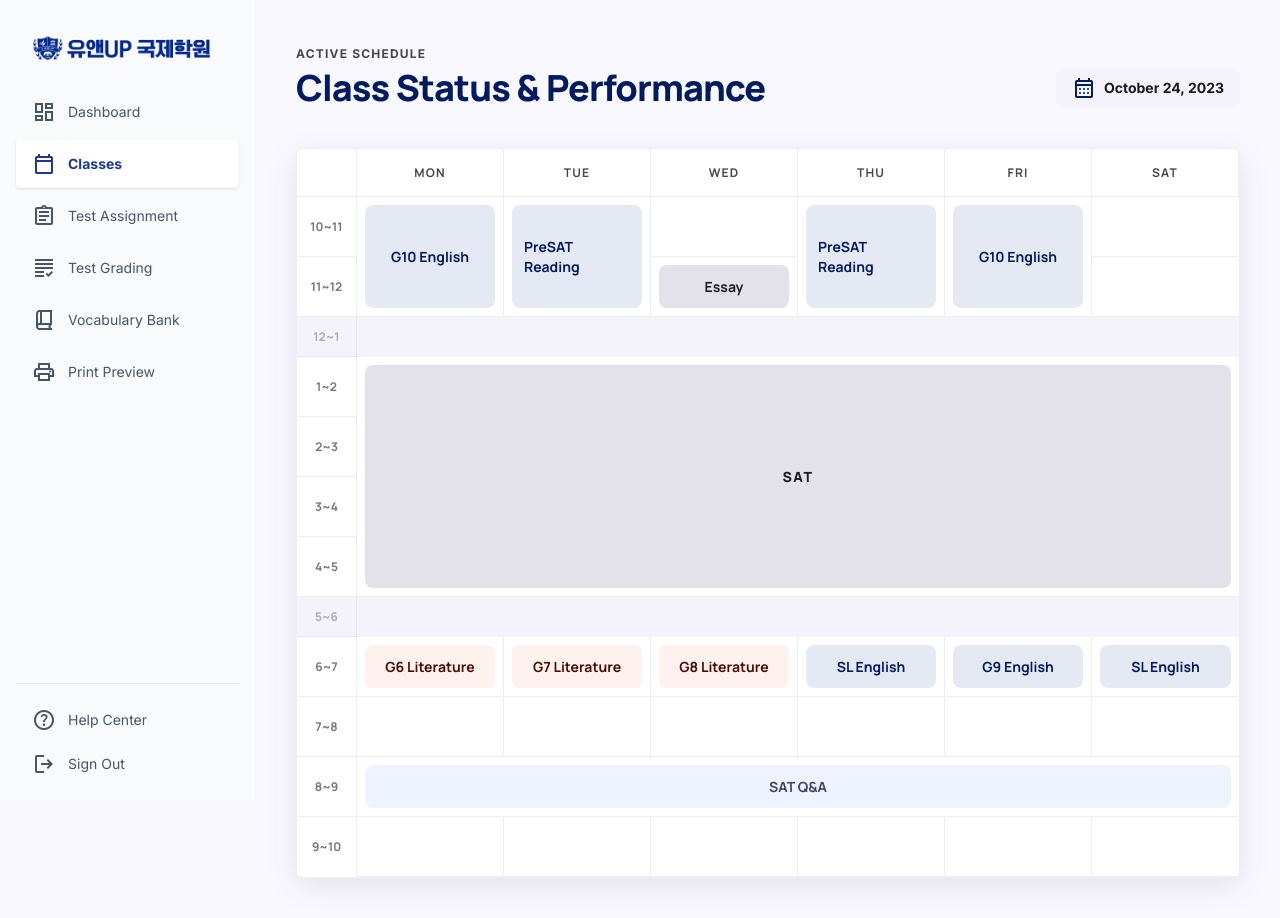
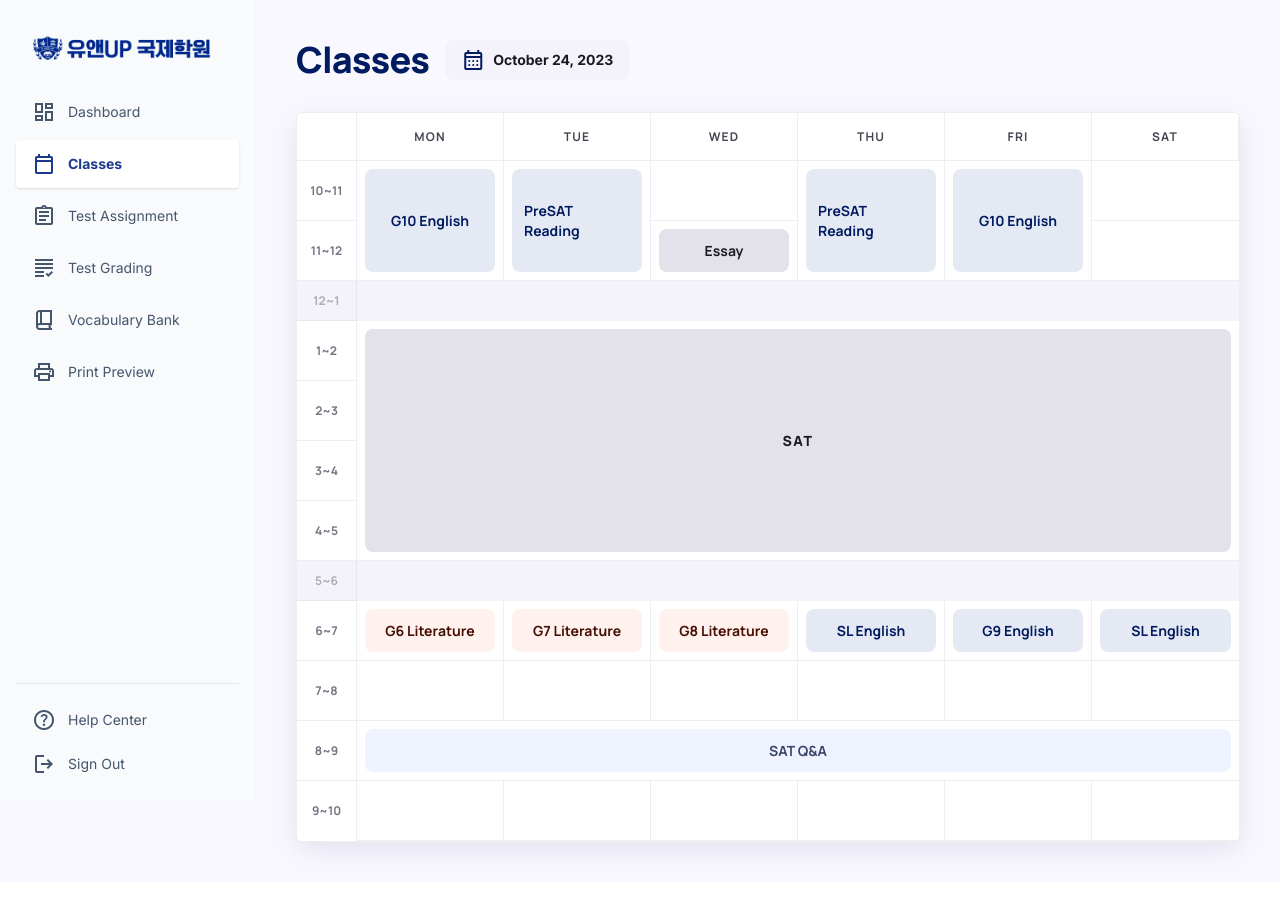
Before and after one commit to uandup/voca-front, a React (Vite) app in the folder uandup_voca/: page /teacher/classes in a window 1280 px wide. After the commit the page ends 882 px from the top, so only its background shows below. Built offline with nearby package versions, Linux system fonts and the light colour scheme.

Commit message:
fefactor: 페이지 타이틀 컴포넌트(shared/ui/PageTitle  분리

```diff
--- a/uandup_voca/src/pages/teacher/classes/ClassesPage.tsx
+++ b/uandup_voca/src/pages/teacher/classes/ClassesPage.tsx
@@ -205,6 +205,8 @@ function buildGrid(): GridCell[][] {
   return grid;
 }
 
+import { PageTitle } from "@/shared/ui/PageTitle";
+
 // ─── 컴포넌트 ─────────────────────────────────────────────────────────────
 export default function ClassesPage() {
   const grid = buildGrid();
@@ -219,22 +221,15 @@ export default function ClassesPage() {
   return (
     <main>
       {/* Header */}
-      <section className="flex justify-between items-end mb-10">
-        <div>
-          <span className="text-on-surface-variant font-label text-xs font-bold uppercase tracking-widest">
-            Active Schedule
-          </span>
-          <h1 className="text-4xl font-headline font-extrabold text-primary tracking-tight mt-1">
-            Class Status &amp; Performance
-          </h1>
-        </div>
-        <div className="bg-surface-container-low px-4 py-2 rounded-xl flex items-center gap-2">
+      <div className="flex items-center gap-4">
+        <PageTitle title="Classes" />
+        <div className="bg-surface-container-low px-4 py-2 rounded-xl flex items-center gap-2 -mt-8">
           <span className="material-symbols-outlined text-primary">
             calendar_month
           </span>
           <span className="font-bold text-sm">October 24, 2023</span>
         </div>
-      </section>
+      </div>
 
       {/* Timetable — 단일 CSS grid */}
       <div
--- a/uandup_voca/src/pages/teacher/dashboard/DashBoard.tsx
+++ b/uandup_voca/src/pages/teacher/dashboard/DashBoard.tsx
@@ -1,3 +1,5 @@
+import { PageTitle } from "@/shared/ui/PageTitle";
+
 const actionCards = [
   {
     icon: "person_add",
@@ -67,10 +69,8 @@ export default function DashBoard() {
     <main>
       {/* Welcome Section */}
       <section className="mb-8">
-        <h2 className="font-headline font-extrabold text-3xl text-primary tracking-tight mb-2">
-          Teacher's Dashboard
-        </h2>
-        <p className="text-on-surface-variant font-medium">
+        <PageTitle title="Teacher's Dashboard" />
+        <p className="-mt-4 text-on-surface-variant font-medium">
           Welcome back, Julian. Here is your curation summary for today.
         </p>
       </section>
@@ -80,7 +80,7 @@ export default function DashBoard() {
         {actionCards.map((card) => (
           <button
             key={card.label}
-            className="group flex flex-col items-start p-8 rounded-xl bg-gradient-to-br from-[#001b5f] to-[#002d8f] text-white shadow-xl hover:scale-[1.02] active:scale-95 transition-all duration-300 text-left"
+            className="group flex flex-col items-start p-8 rounded-xl bg-linear-to-br from-primary to-primary-container text-white shadow-xl hover:scale-[1.02] active:scale-95 transition-all duration-300 text-left"
           >
             <span className="material-symbols-outlined mb-4 p-2 bg-white/10 rounded-lg">
               {card.icon}
--- a/uandup_voca/src/pages/teacher/test-assignment/ui/TestAssignmentDetailPage.tsx
+++ b/uandup_voca/src/pages/teacher/test-assignment/ui/TestAssignmentDetailPage.tsx
@@ -1,3 +1,5 @@
+import { PageTitle } from "@/shared/ui/PageTitle";
+
 type TestStatus = "Completed" | "Pending";
 
 interface TestRecord {
@@ -50,10 +52,7 @@ export function TestAssignmentDetailPage() {
   return (
     <main>
       <div>
-        {/* Page Title */}
-        <h1 className="font-headline font-extrabold text-4xl text-primary tracking-tight mb-8">
-          Test Assignment
-        </h1>
+        <PageTitle title="Test Assignment" />
 
         {/* Student Profile Header Card */}
         <section className="mb-8">
--- a/uandup_voca/src/pages/teacher/test-assignment/ui/TestAssignmentPage.tsx
+++ b/uandup_voca/src/pages/teacher/test-assignment/ui/TestAssignmentPage.tsx
@@ -1,4 +1,5 @@
 import { useNavigate } from "@tanstack/react-router";
+import { PageTitle } from "@/shared/ui/PageTitle";
 
 type AssignmentStatus = "Active" | "Pending" | "Unassigned";
 
@@ -67,10 +68,7 @@ export function TestAssignmentPage() {
 
   return (
     <main>
-      {/* Page Title */}
-      <h1 className="font-headline font-extrabold text-4xl text-primary tracking-tight mb-8">
-        Test Assignment
-      </h1>
+      <PageTitle title="Test Assignment" />
       {/* Table Header Controls */}
       <div className="mb-6">
         <div className="flex items-center justify-between mb-6">
--- a/uandup_voca/src/pages/teacher/test-grading/ui/TestGradingPage.tsx
+++ b/uandup_voca/src/pages/teacher/test-grading/ui/TestGradingPage.tsx
@@ -1,3 +1,5 @@
+import { PageTitle } from "@/shared/ui/PageTitle";
+
 type TestStatus = "Completed" | "Pending";
 
 interface TestRecord {
@@ -44,10 +46,7 @@ export function TestGradingPage() {
   return (
     <main>
       <div className="space-y-8">
-        {/* Page Title */}
-        <h1 className="font-headline font-extrabold text-4xl text-primary tracking-tight">
-          Test Grading
-        </h1>
+        <PageTitle title="Test Grading" />
 
         {/* Stats Header */}
         <div className="grid grid-cols-1 gap-6 md:grid-cols-3">
--- a/uandup_voca/src/pages/teacher/vocabulary-bank/VocabularyBankPage.tsx
+++ b/uandup_voca/src/pages/teacher/vocabulary-bank/VocabularyBankPage.tsx
@@ -1,4 +1,5 @@
 import { useState } from "react";
+import { PageTitle } from "@/shared/ui/PageTitle";
 import { VocabCard } from "./ui/VocabCard";
 import { LevelStatCard } from "./ui/LevelStatCard";
 import { VocabModal } from "./ui/modals/VocabModal";
@@ -29,9 +30,7 @@ export default function VocabularyBankPage() {
       <header className="flex flex-col gap-4 mb-4">
         <div className="flex justify-between items-start">
           <div>
-            <h1 className="font-headline font-extrabold text-4xl text-primary tracking-tight pb-4">
-              Vocabulary Bank
-            </h1>
+            <PageTitle title="Vocabulary Bank" />
           </div>
           <div className="flex gap-3">
             <button
--- /dev/null
+++ b/uandup_voca/src/shared/ui/PageTitle.tsx
@@ -0,0 +1,11 @@
+interface PageTitleProps {
+  title: string;
+}
+
+export function PageTitle({ title }: PageTitleProps) {
+  return (
+    <h1 className="font-headline font-extrabold text-4xl text-primary tracking-tight mb-8">
+      {title}
+    </h1>
+  );
+}
```
